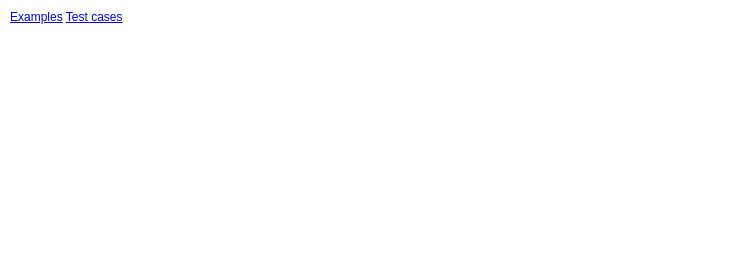
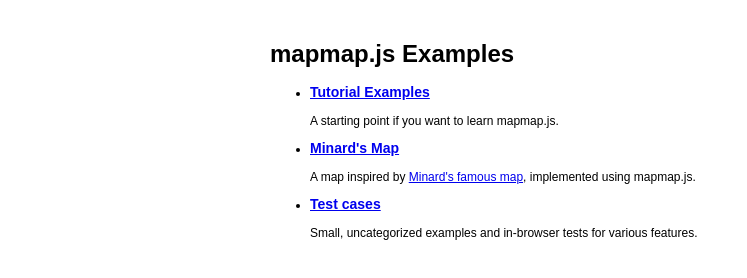
Before and after one commit to floledermann/mapmap-examples, a website: page index.html in a window 1280 px wide. Shown: the whole page, without its empty margins (0-747 px from the left). Drawn offline with Linux system fonts and the light colour scheme.

Commit message:
tweak index page

```diff
--- a/css/examples.css
+++ b/css/examples.css
@@ -10,11 +10,19 @@ body {
     margin: 0;
     padding: 10px;
 }
+main {
+    max-width: 740px;
+    margin: 30px auto;
+}
+h2 {
+    margin: 30px 0 30px;
+}
 h3 {
     margin: 0 0 1em;
 }
 svg {
     width: 100%;
+    box-sizing: border-box;
     border: 1px solid #ccc;
 }
 
@@ -48,20 +56,17 @@ pre {
     overflow-x: auto;
 }
 pre.code {
-    font-weight: bold;
+    margin: 5px auto;
 }
 pre b {
+    font-weight: bold;
     color: #000;
-}
-
-.map-example pre {
-    margin: 0 auto;
 }
 
 .map-example .map-wrapper {
     width: 100%;
     max-width: 740px;
-    margin: 20px auto;
+    margin: 5px auto 20px;
 }
 .subh {
     margin-top: -10px;
--- a/index.html
+++ b/index.html
@@ -3,10 +3,27 @@
 <head>
 <meta charset="utf-8">
 <meta name="viewport" content="width=device-width, initial-scale=1">
-<link rel="stylesheet" href="css/examples.css">
+<link rel="stylesheet" href="../css/examples.css">
 </head>
 <body>
-<a href="examples/">Examples</a>
-<a href="test/">Test cases</a>
+
+<main>
+
+<h1>mapmap.js Examples</h1>
+
+<ul>
+<li>
+    <h3><a href="tutorial/">Tutorial Examples</a></h3>
+    <p>A starting point if you want to learn mapmap.js.</p>
+</li>
+<li>
+    <h3><a href="minard/">Minard's Map</a></h3>
+    <p>A map inspired by <a href="https://en.wikipedia.org/wiki/Charles_Joseph_Minard">Minard's famous map</a>, implemented using mapmap.js.</p>
+</li>
+<li>
+    <h3><a href="test/">Test cases</a></h3>
+    <p>Small, uncategorized examples and in-browser tests for various features.</p>
+</li>
+</ul>
 </body>
 </html>
```
